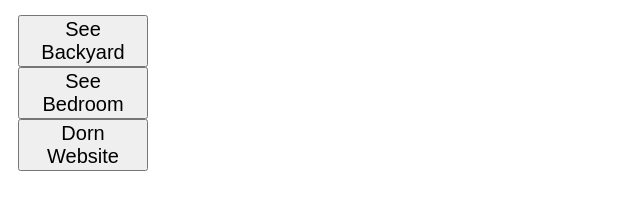
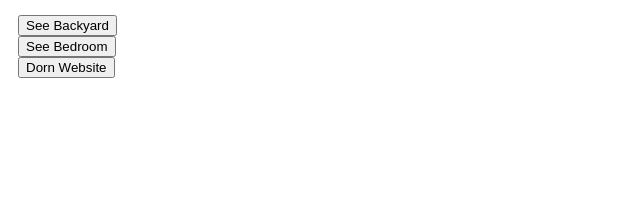
Before and after one commit to adamgrounds/360test, a plain HTML site: page index.html in a window 1280 px wide. Shown: the part 153-362 px from the top of the page, without its empty margins (0-640 px from the left). Drawn offline with Linux system fonts and the light colour scheme.

Commit message:
button font

```diff
--- a/index.html
+++ b/index.html
@@ -39,9 +39,6 @@
 
     }
 
-    #buttonStyle {
-      font-size: 20px;
-    }
 
 
 
@@ -57,9 +54,9 @@
     </div>
     <img src="logo.png" id="dornLogo">
     <div id="textButtons">
-      <a href="./outdoor/"><button id="buttonStyle">See Backyard</button></a>
-      <a href="./bedroom/"><button id="buttonStyle">See Bedroom</button></a>
-      <a href="https://www.dornhomes.com" target="blank"><button id="buttonStyle">Dorn Website</button></a>
+      <a href="./outdoor/"><button>See Backyard</button></a>
+      <a href="./bedroom/"><button>See Bedroom</button></a>
+      <a href="https://www.dornhomes.com" target="blank"><button>Dorn Website</button></a>
     <div>
 
   </body>
```
Also changed, not shown: bedroom/index.html (+2 -2 lines), outdoor/index.html (+2 -2 lines).
